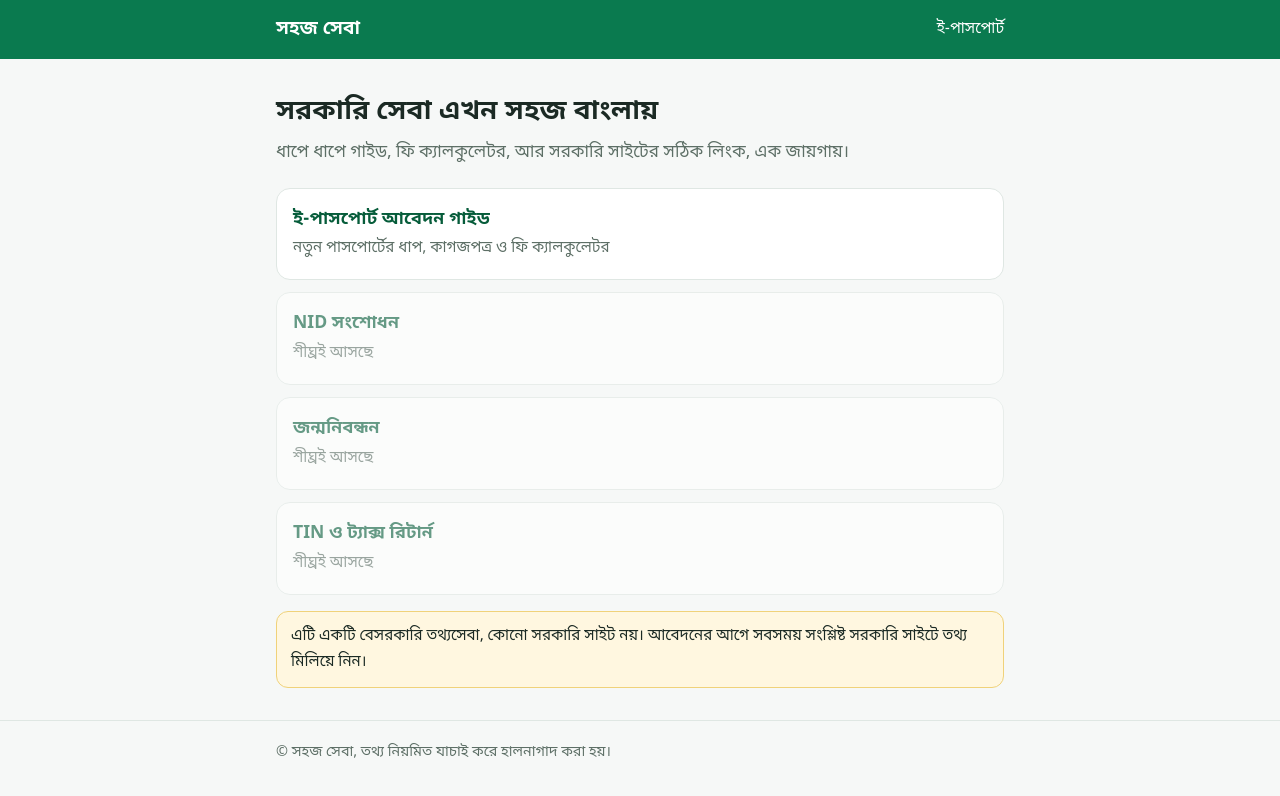
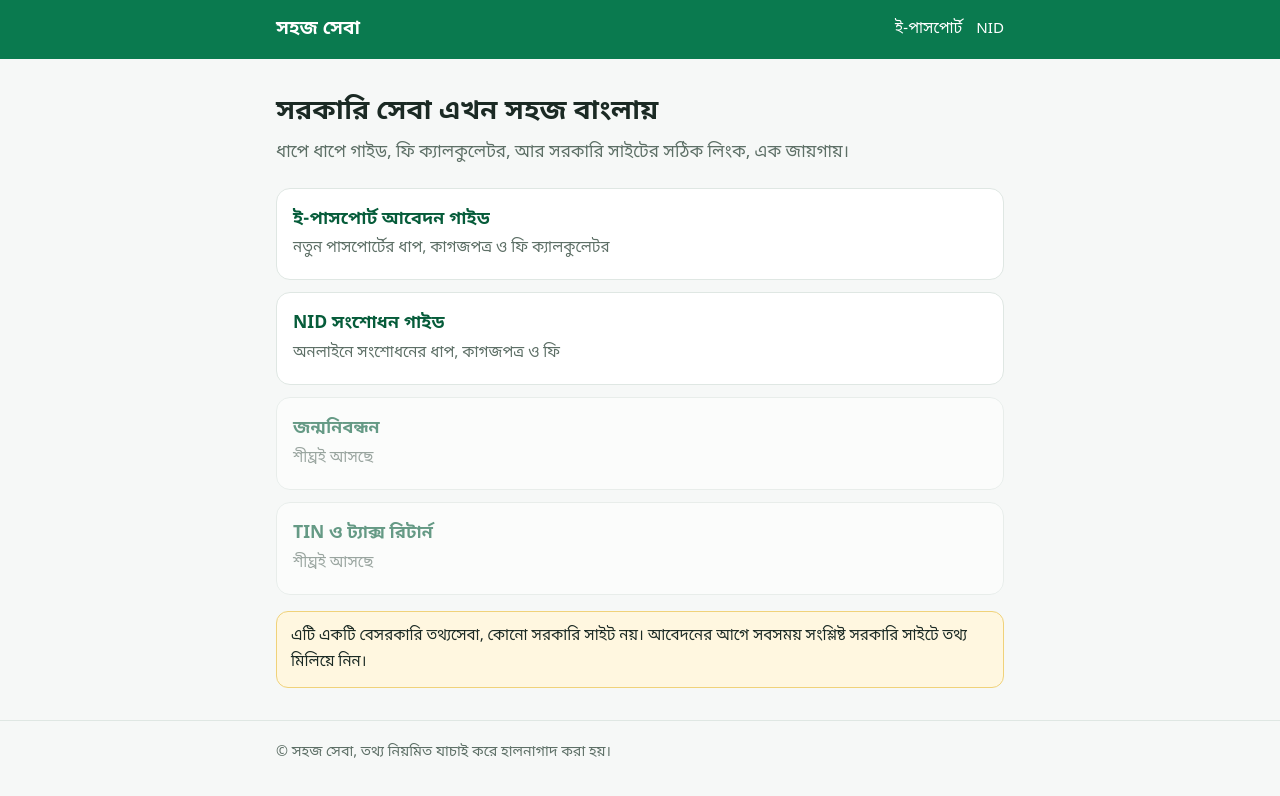
Before and after one commit to dhonimitra8-droid/dhonimitra8-droid.github.io, a plain HTML site: page index.html in a window 1280 px wide. Drawn offline with Linux system fonts and the light colour scheme.

Commit message:
Add files via upload

```diff
--- a/index.html
+++ b/index.html
@@ -11,7 +11,7 @@
 <header class="site">
   <div class="wrap">
     <a href="index.html">সহজ সেবা</a>
-    <nav><a href="passport.html">ই-পাসপোর্ট</a></nav>
+    <nav><a href="passport.html">ই-পাসপোর্ট</a><a href="nid.html">NID</a></nav>
   </div>
 </header>
 
@@ -26,7 +26,10 @@
       <strong>ই-পাসপোর্ট আবেদন গাইড</strong>
       <span>নতুন পাসপোর্টের ধাপ, কাগজপত্র ও ফি ক্যালকুলেটর</span>
     </a>
-    <div class="guide-link soon"><strong>NID সংশোধন</strong><span>শীঘ্রই আসছে</span></div>
+    <a class="guide-link" href="nid.html">
+      <strong>NID সংশোধন গাইড</strong>
+      <span>অনলাইনে সংশোধনের ধাপ, কাগজপত্র ও ফি</span>
+    </a>
     <div class="guide-link soon"><strong>জন্মনিবন্ধন</strong><span>শীঘ্রই আসছে</span></div>
     <div class="guide-link soon"><strong>TIN ও ট্যাক্স রিটার্ন</strong><span>শীঘ্রই আসছে</span></div>
   </section>
```
